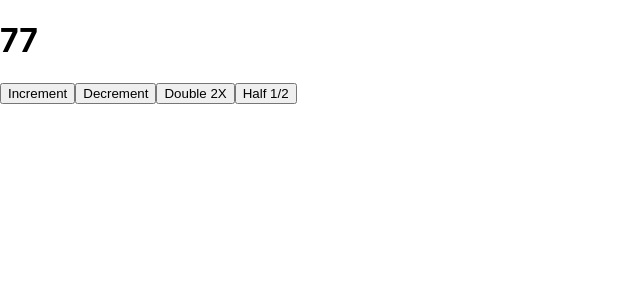
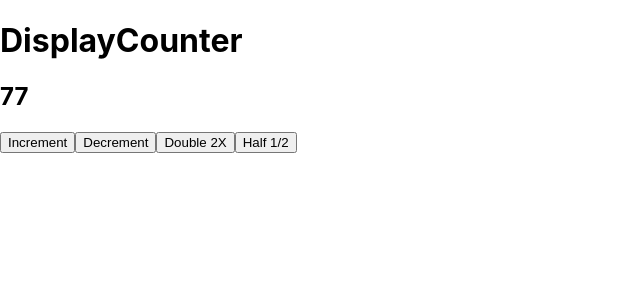
Before and after one commit to heggy231/state-counter, a React (Create React App) app: page / in a window 1280 px wide. Shown: the top 300 px of the page, without its empty margins (0-640 px from the left). Built offline with nearby package versions, Linux system fonts and the light colour scheme.

Commit message:
State with a Child Component

```diff
--- a/src/App.js
+++ b/src/App.js
@@ -1,4 +1,5 @@
 import React, { Component } from "react";
+import DisplayCounter from "./components/DisplayCounter";
 
 class App extends Component {
 
@@ -38,7 +39,7 @@ class App extends Component {
   render() {
     return (
       <div>
-        <h1>{this.state.counter}</h1>
+        <DisplayCounter counter={this.state.counter}/>
         <button onClick={this.handleIncrementClick}>Increment</button>
         <button onClick={this.handleDecrementClick}>Decrement</button>
         <button onClick={this.handleDoublingClick}>Double 2X</button>
--- /dev/null
+++ b/src/components/DisplayCounter.js
@@ -0,0 +1,14 @@
+import React, { Component } from "react";
+
+class DisplayCounter extends Component {
+  render() {
+    return (
+      <>
+        <h1>DisplayCounter</h1>
+        <h2>{this.props.counter}</h2>
+      </>
+    )
+  }
+}
+
+export default DisplayCounter;
```
